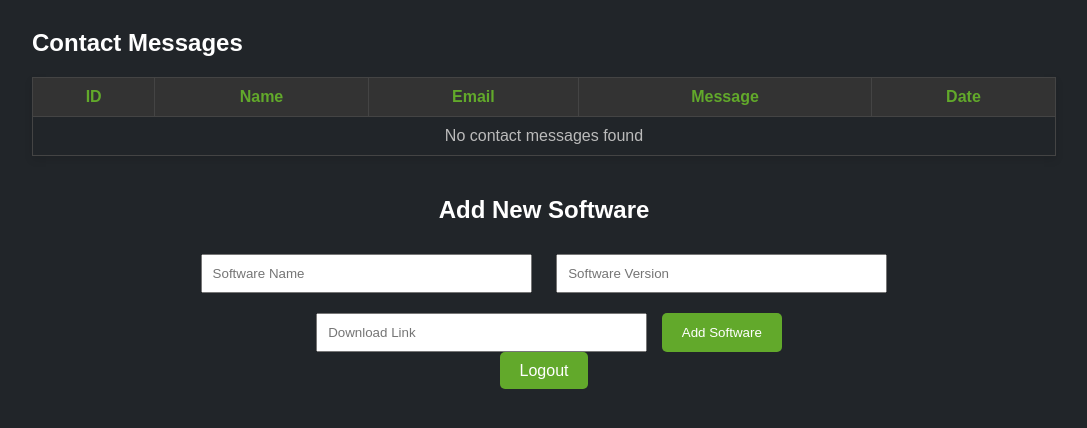
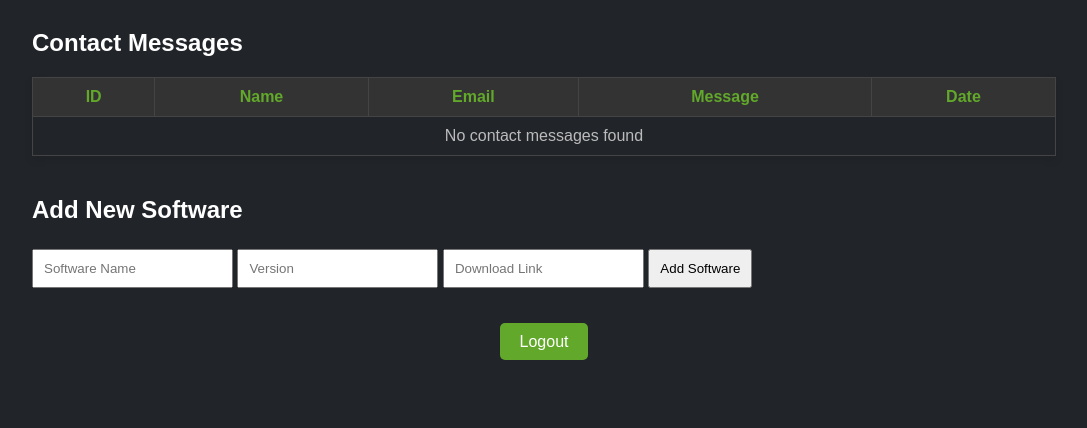
Before and after one commit to rabbi696/mac-mini-m4, a PHP site: page /admin/dashboard.php in a window 1280 px wide. Shown: the part 255-683 px from the top of the page, without its empty margins (96-1183 px from the left). Run offline with PHP 8.4, Linux system fonts and the light colour scheme; the visitor is signed in with stand-in values (Sample User, id 1); data that the repository does not hold is empty.

Commit message:
software add and form info update3

```diff
--- a/admin/dashboard.php
+++ b/admin/dashboard.php
@@ -1,33 +1,28 @@
 <?php
 session_start();
 
-// Enable error reporting for debugging
 ini_set('display_errors', 1);
 error_reporting(E_ALL);
 
 // Check if the user is logged in, if not redirect to login page
 if (!isset($_SESSION['admin_logged_in']) || $_SESSION['admin_logged_in'] !== true) {
-    header("Location: login.php");
+    header("Location: login.php");  // Redirect to login page if not logged in
     exit();
 }
 
-// Database connection
+// Database connection (use your actual credentials)
 $conn = new mysqli("localhost", "u273108828_mac", "MacWithWilson007*", "u273108828_mac");
 if ($conn->connect_error) {
     die("Connection failed: " . $conn->connect_error);
 }
 
-// Fetch software requests
-$sql_software_requests = "SELECT * FROM software_requests ORDER BY id DESC";
+// Fetch software requests (ordering by 'id' or 'date' if added)
+$sql_software_requests = "SELECT * FROM software_requests ORDER BY id DESC";  // Or use 'date' if added
 $result_software_requests = $conn->query($sql_software_requests);
 
-// Fetch contact messages
-$sql_contact_messages = "SELECT * FROM contact_messages ORDER BY id DESC";
+// Fetch contact messages (ordering by 'id' or 'date' if added)
+$sql_contact_messages = "SELECT * FROM contact_messages ORDER BY id DESC";  // Or use 'date' if added
 $result_contact_messages = $conn->query($sql_contact_messages);
-
-// Fetch software list for adding software
-$sql_software_list = "SELECT * FROM software ORDER BY id DESC";
-$result_software_list = $conn->query($sql_software_list);
 ?>
 
 <!DOCTYPE html>
@@ -91,24 +86,19 @@ $result_software_list = $conn->query($sql_software_list);
         .button:hover {
             background-color: #4e8b1f;
         }
-        .form-container {
+
+        /* New Software Add Form */
+        #add-software-form input, #add-software-form button {
+            padding: 10px;
+            margin: 5px 0;
+        }
+        #add-software-form {
             margin-top: 20px;
-            text-align: center;
         }
-        .form-container input {
-            margin: 10px;
-            padding: 10px;
-            width: 30%;
-        }
-        .form-container button {
-            background-color: #62a92b;
-            color: white;
-            padding: 12px 20px;
-            border: none;
-            border-radius: 5px;
-        }
-        .form-container button:hover {
-            background-color: #4e8b1f;
+
+        /* Message display */
+        #software-message {
+            margin-top: 10px;
         }
     </style>
 </head>
@@ -185,16 +175,16 @@ $result_software_list = $conn->query($sql_software_list);
         </table>
     </div>
 
-    <!-- Add Software Section -->
-    <div class="form-container">
+    <!-- Add New Software Form -->
+    <div class="dashboard-section">
         <h2>Add New Software</h2>
-        <form id="add-software-form" method="POST">
-            <input type="text" name="software_name" placeholder="Software Name" required>
-            <input type="text" name="software_version" placeholder="Software Version" required>
-            <input type="text" name="download_link" placeholder="Download Link" required>
+        <form id="add-software-form">
+            <input type="text" id="software-name" name="software_name" placeholder="Software Name" required>
+            <input type="text" id="software-version" name="software_version" placeholder="Version" required>
+            <input type="text" id="download-link" name="download_link" placeholder="Download Link" required>
             <button type="submit">Add Software</button>
         </form>
-        <div id="software-add-message"></div>
+        <div id="software-message"></div>
     </div>
 
     <!-- Logout Button -->
@@ -203,30 +193,39 @@ $result_software_list = $conn->query($sql_software_list);
     </div>
 </div>
 
+<!-- JavaScript for AJAX Form Submission -->
+<script src="https://code.jquery.com/jquery-3.6.0.min.js"></script>
 <script>
-    // Handle form submission with AJAX
-    document.getElementById('add-software-form').addEventListener('submit', function(event) {
-        event.preventDefault();
+$(document).ready(function(){
+    $('#add-software-form').on('submit', function(e){
+        e.preventDefault(); // Prevent page reload
+        var software_name = $('#software-name').val();
+        var software_version = $('#software-version').val();
+        var download_link = $('#download-link').val();
 
-        var formData = new FormData(this);
-
-        fetch('process_add_software.php', {
-            method: 'POST',
-            body: formData
-        })
-        .then(response => response.json())
-        .then(data => {
-            if (data.success) {
-                document.getElementById('software-add-message').innerHTML = `<p style="color: green;">Software added successfully!</p>`;
-                // Optionally, you can update the list of software dynamically without reloading the page
-            } else {
-                document.getElementById('software-add-message').innerHTML = `<p style="color: red;">Error: ${data.message}</p>`;
+        $.ajax({
+            type: "POST",
+            url: "process_add_software.php",
+            data: {
+                software_name: software_name,
+                software_version: software_version,
+                download_link: download_link
+            },
+            dataType: 'json',
+            success: function(response) {
+                if (response.status == 'success') {
+                    $('#software-message').html('<span style="color: green;">' + response.message + '</span>'); // Success message
+                    window.location.reload(); // Refresh the page to see the new software added
+                } else {
+                    $('#software-message').html('<span style="color: red;">' + response.message + '</span>'); // Error message
+                }
+            },
+            error: function() {
+                $('#software-message').html('<span style="color: red;">An unexpected error occurred. Please try again.</span>');
             }
-        })
-        .catch(error => {
-            document.getElementById('software-add-message').innerHTML = `<p style="color: red;">An error occurred. Please try again.</p>`;
         });
     });
+});
 </script>
 
 </body>
```
Also changed, not shown: admin/process_add_software.php (+21 -25 lines).
